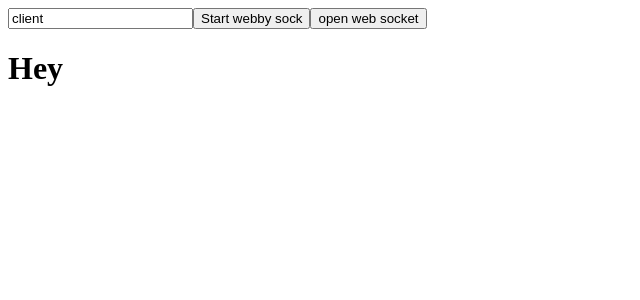
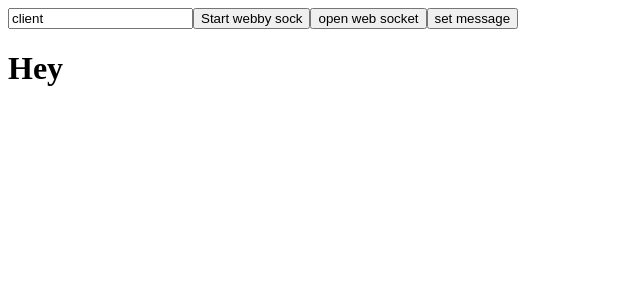
Before and after one commit to flicr-capstone/client, an Angular app: page / in a window 1280 px wide. Shown: the top 300 px of the page, without its empty margins (0-640 px from the left). Built offline with nearby package versions, Linux system fonts and the light colour scheme.

Commit message:
Finish POC

```diff
--- a/src/app/app.component.html
+++ b/src/app/app.component.html
@@ -8,6 +8,10 @@
     open web socket
 </button>
 
+<button (click)="setMessage(title)">
+        set message
+</button>
+
 <h1>
     {{message}}
 </h1>
--- a/src/app/app.component.ts
+++ b/src/app/app.component.ts
@@ -16,6 +16,7 @@ export class AppComponent {
 		this.onError = this.onError.bind(this);
 		this.onClose = this.onMessage.bind(this);
 		this.onOpen = this.onOpen.bind(this);
+		this.setMessage = this.setMessage.bind(this);
 	}
 
 	hello(): void {
@@ -40,10 +41,13 @@ export class AppComponent {
 
 	onMessage(event): void {
 		console.log("On message", event);
-		this.message = event.data;
-		console.log(event.data);
-		console.log(this.message);
+		this.setMessage(event.data);
 	}
+
+	setMessage(message: string): void {
+		this.message = message;
+	}
+
 	onOpen(): void {
 		console.log("On open");
 	}
```
